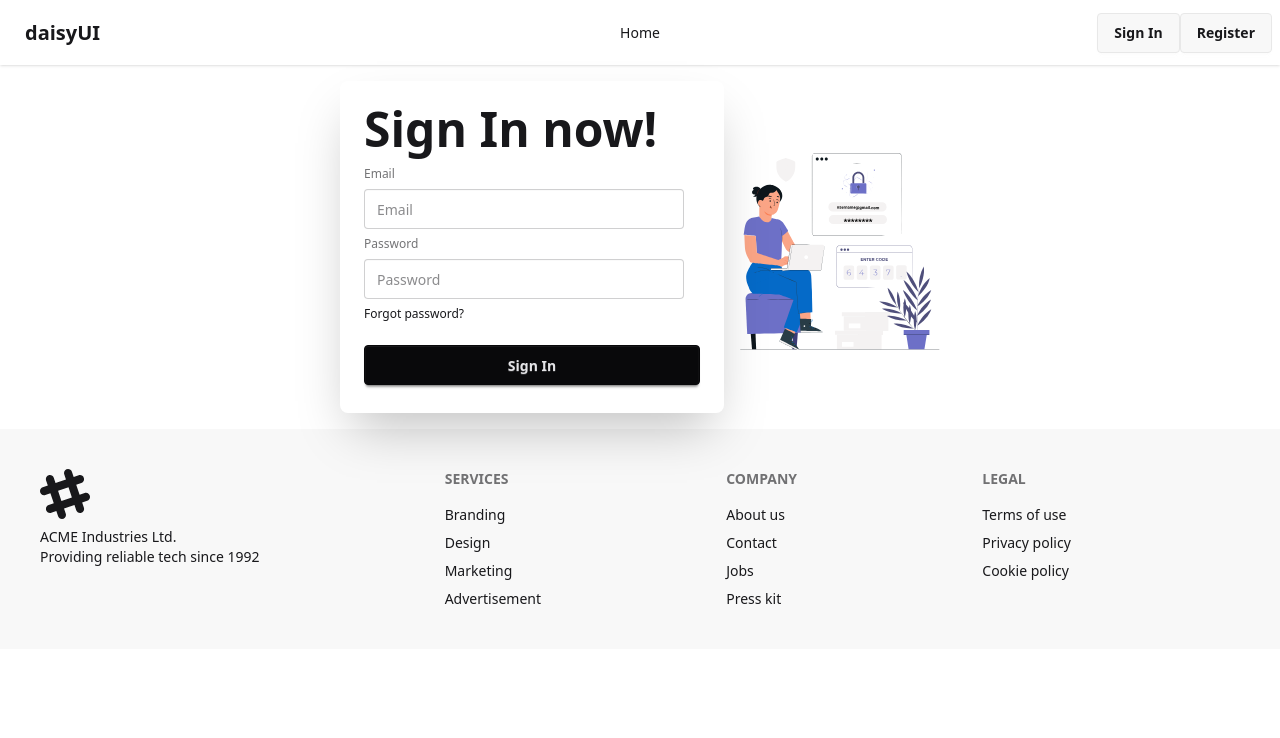
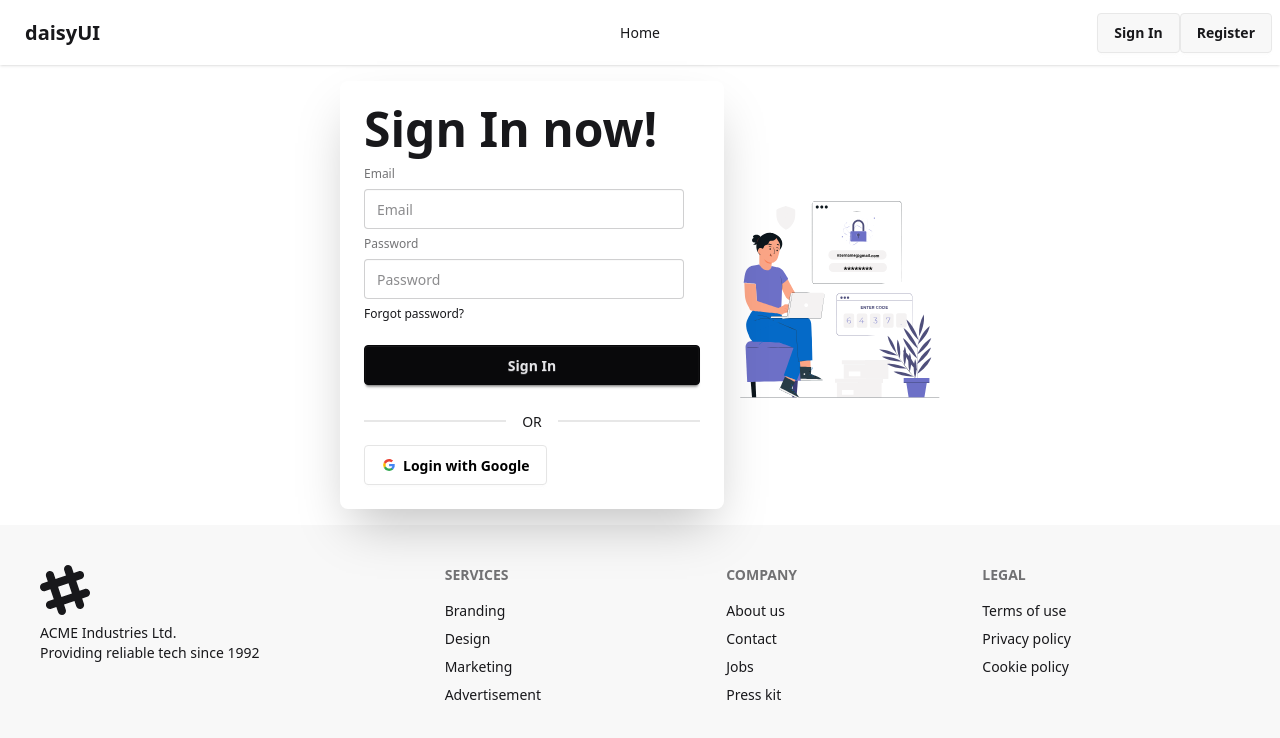
Before and after one commit to mdmhrz/career-code, a React (Vite) app: page /signin in a window 1280 px wide. Shown: the top 738 px of the page. Built offline with nearby package versions, Linux system fonts and the light colour scheme; no server answers.

Commit message:
Second Commit

```diff
--- a/src/contexts/AuthProvider.jsx
+++ b/src/contexts/AuthProvider.jsx
@@ -1,7 +1,10 @@
 import React, { useEffect, useState } from 'react';
 import { AuthContext } from './AuthContext';
-import { createUserWithEmailAndPassword, onAuthStateChanged, signInWithEmailAndPassword, signOut } from 'firebase/auth';
+import { createUserWithEmailAndPassword, GoogleAuthProvider, onAuthStateChanged, signInWithEmailAndPassword, signInWithPopup, signOut } from 'firebase/auth';
 import { auth } from '../firebase/firebase.init';
+
+
+const googleProvider = new GoogleAuthProvider();
 
 const AuthProvider = ({ children }) => {
 
@@ -16,6 +19,11 @@
     const signInUser = (email, password) => {
         setLoading(true);
         return signInWithEmailAndPassword(auth, email, password)
+    }
+
+    const signInWithGoogle = () => {
+        setLoading(true);
+        return signInWithPopup(auth, googleProvider)
     }
 
 
@@ -43,7 +51,8 @@
         loading,
         signInUser,
         user,
-        signOutUser
+        signOutUser,
+        signInWithGoogle
     }
     return (
         <div>
--- a/src/pages/Register/Register.jsx
+++ b/src/pages/Register/Register.jsx
@@ -2,9 +2,10 @@
 import registerAnimation from '../../assets/register.json'
 import Lottie from 'lottie-react';
 import { AuthContext } from '../../contexts/AuthContext';
+import SocialLogin from '../Shared/SocialLogin';
 
 const Register = () => {
-    const {createUser} =use(AuthContext);
+    const { createUser } = use(AuthContext);
 
     const handleRegister = (e) => {
         e.preventDefault();
@@ -38,6 +39,9 @@
                         <div><a className="link link-hover">Forgot password?</a></div>
                         <button className="btn btn-neutral mt-4">Register</button>
                     </form>
+                    <div>
+                        <SocialLogin></SocialLogin>
+                    </div>
                 </div>
             </div>
         </div>
--- /dev/null
+++ b/src/pages/Shared/SocialLogin.jsx
@@ -0,0 +1,28 @@
+import React, { use } from 'react';
+import { AuthContext } from '../../contexts/AuthContext';
+
+const SocialLogin = () => {
+
+    const { signInWithGoogle } = use(AuthContext);
+
+    const handleGoogleSignIn = () => {
+        signInWithGoogle().then(result => {
+            console.log(result);
+        }).catch(error => {
+
+            console.log(error);
+        })
+    }
+
+    return (
+        <div>
+            <div className="divider">OR</div>
+            <button onClick={handleGoogleSignIn} className="btn bg-white text-black border-[#e5e5e5]">
+                <svg aria-label="Google logo" width="16" height="16" xmlns="http://www.w3.org/2000/svg" viewBox="0 0 512 512"><g><path d="m0 0H512V512H0" fill="#fff"></path><path fill="#34a853" d="M153 292c30 82 118 95 171 60h62v48A192 192 0 0190 341"></path><path fill="#4285f4" d="m386 400a140 175 0 0053-179H260v74h102q-7 37-38 57"></path><path fill="#fbbc02" d="m90 341a208 200 0 010-171l63 49q-12 37 0 73"></path><path fill="#ea4335" d="m153 219c22-69 116-109 179-50l55-54c-78-75-230-72-297 55"></path></g></svg>
+                Login with Google
+            </button>
+        </div>
+    );
+};
+
+export default SocialLogin;
--- a/src/pages/SignIn/SignIn.jsx
+++ b/src/pages/SignIn/SignIn.jsx
@@ -2,6 +2,7 @@
 import React, { use } from 'react';
 import signInAnimation from '../../assets/signin.json'
 import { AuthContext } from '../../contexts/AuthContext';
+import SocialLogin from '../Shared/SocialLogin';
 
 const SignIn = () => {
     const { signInUser, } = use(AuthContext)
@@ -41,6 +42,9 @@
                         <div><a className="link link-hover">Forgot password?</a></div>
                         <button className="btn btn-neutral mt-4">Sign In</button>
                     </form>
+                    <div>
+                        <SocialLogin></SocialLogin>
+                    </div>
                 </div>
             </div>
         </div>
```
